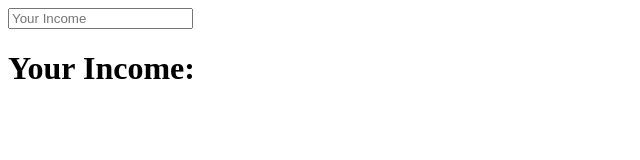
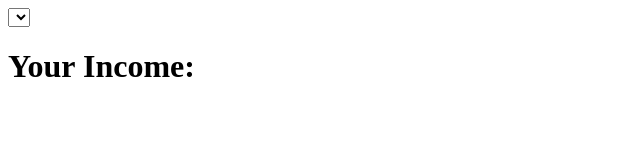
Before and after one commit to rigganhart/norfolk-flood, a website: page public/index.html in a window 1280 px wide. Shown: the whole page, without its empty margins (0-640 px from the left). Drawn offline with nearby package versions, Linux system fonts and the light colour scheme.

Commit message:
added html seletor to be used when we get the values

```diff
--- a/public/index.html
+++ b/public/index.html
@@ -16,8 +16,11 @@
   </head>
   <body>
     <div ng-controller='userIncomeController' class="userIncome">
-      <input ng-model='userIncome' type="text" name="" value="" placeholder="Your Income">
 
+      <!-- income value selector will need to update the options -->
+      <select ng-model='incomeLevel' ng-options='item as item.name for item in items' class="userIncome" name="">
+
+      </select>
       <h1>Your Income: {{userIncome}}</h1>
     </div>
   </body>
```
